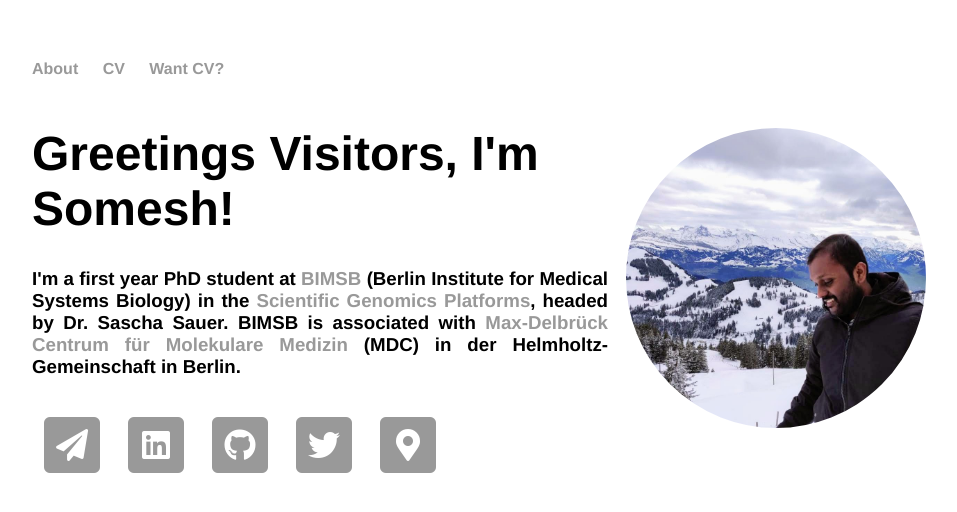
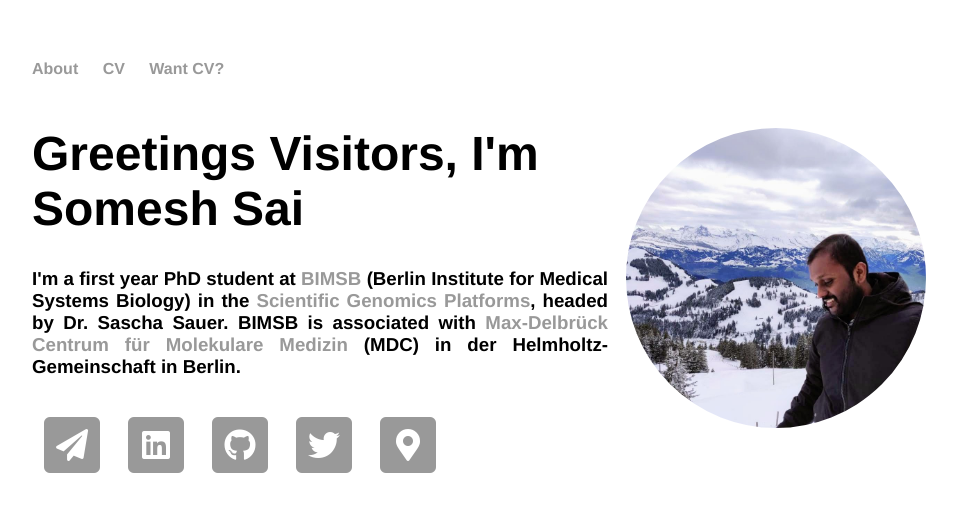
Before and after one commit to saisomesh2594/saisomesh2594.github.io, a Jekyll site: the page built from index.html, in a window 1280 px wide. Shown: the top 512 px of the page, without its empty margins (160-1117 px from the left). Built offline with Jekyll 4.4.1, drawn with Linux system fonts in a browser that asks for light colours.

Commit message:
Update index.html

```diff
--- a/index.html
+++ b/index.html
@@ -13,7 +13,11 @@ title: Somesh Sai, Just Another Bioinformatician
 
 	<div id="container">
 		<div class="text-container">
-			<header><h1>Greetings Visitors, I'm Somesh!</h1></header>
+			<header><h1>
+				{% if site.welcome %}
+        			{{ site.welcome }}
+        			{% endif %}
+				</h1></header>
 			<article>
 				<h3>
 					I'm a first year PhD student at <a href="https://www.mdc-berlin.de/bimsb">BIMSB</a> (Berlin Institute for Medical Systems Biology) in the <a href="https://genomics.mdc-berlin.de/">Scientific Genomics Platforms</a>, headed by Dr. Sascha Sauer.
```
